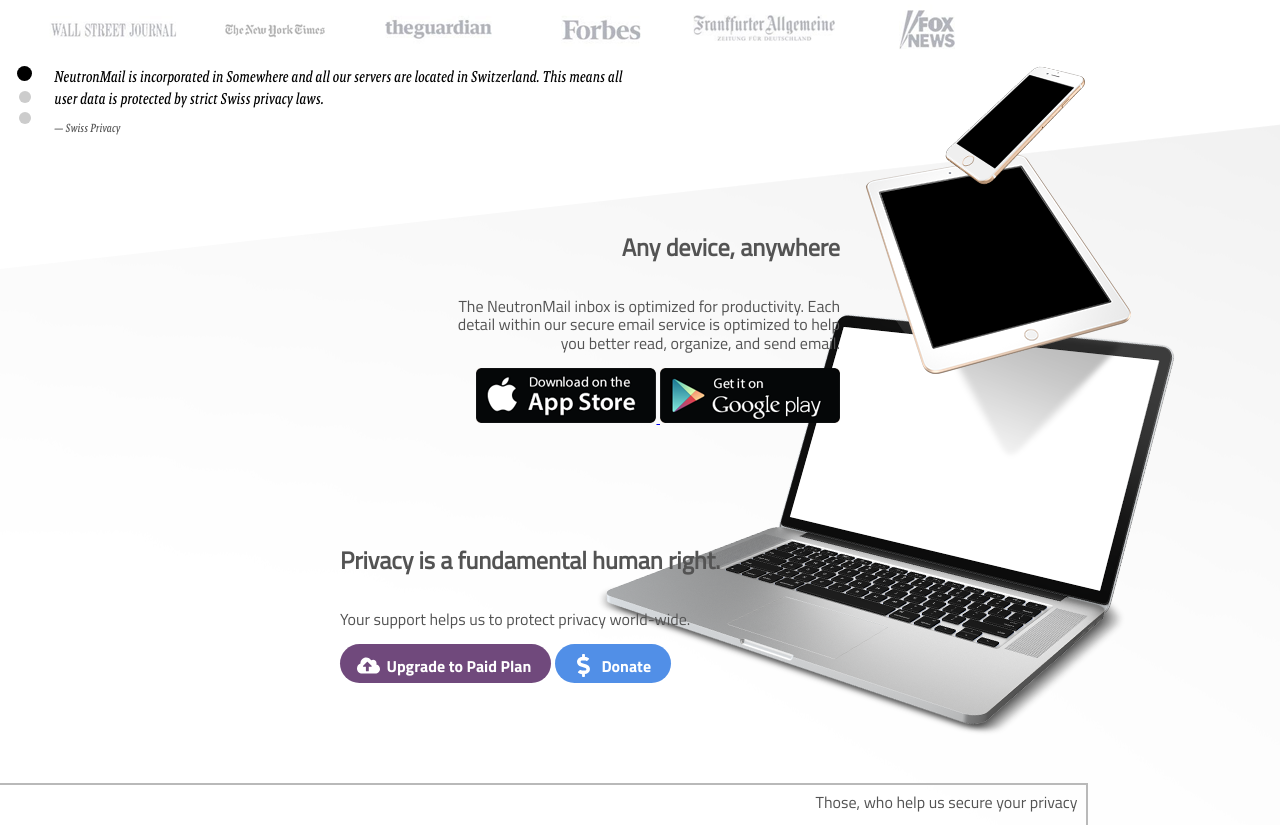
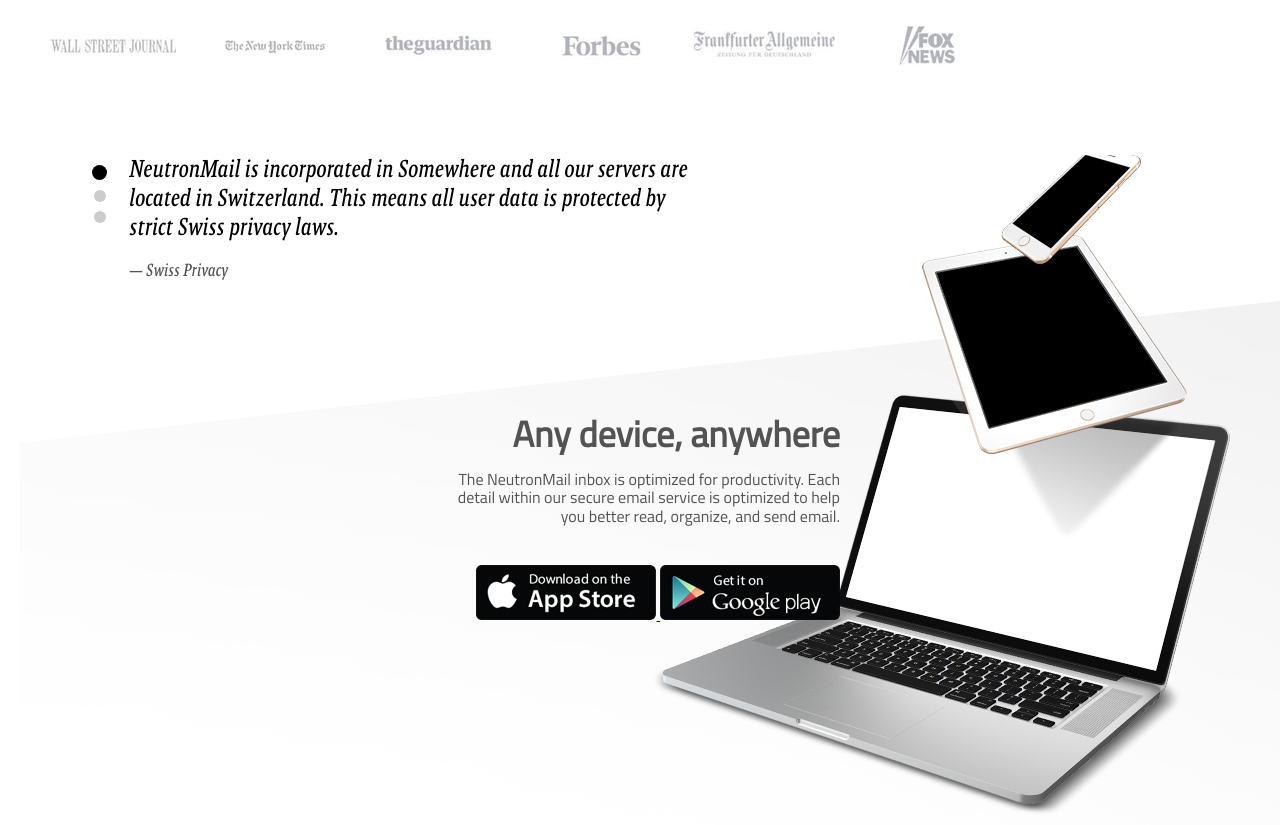
Before and after one commit to cyberspacedk/Neutron-Mail, a plain HTML site: page index.html in a window 1280 px wide. Shown: the part 1180-2005 px from the top of the page. Drawn offline with Linux system fonts and the light colour scheme.

Commit message:
pre-build

```diff
--- a/css/style.css
+++ b/css/style.css
@@ -102,11 +102,6 @@
 .user-login:hover .svg-login {
   transform: scale(1.2);
   left: -3px;
-}
-.user-signup:hover {
-  background-color: #ffffffb3;
-  color: var(--primary-color);
-  transition: all 0.5s ease-out;
 }
 
 /* MIDDLE PART OF HEADER */
@@ -244,6 +239,10 @@
   height: 215px;
   width: 2px;
 }
+/* SECTION SLOGAN */
+.section-slogan {
+  margin-bottom: 30px;
+}
 .slogan-wrap {
   display: inline-block;
   width: 600px;
@@ -252,7 +251,7 @@
 }
 .slogan-button {
   border: 1px solid #ccc;
-  padding: 25px 30px;
+  padding: 18px 30px;
   border-radius: 30px;
   font-size: 16px;
   color: var(--text-color);
@@ -276,8 +275,8 @@
   transition: all 0.3s linear;
 }
 /* hover */
-.slogan-button:hover{
-  background-color:var(--text-color);
+.slogan-button:hover {
+  background-color: var(--text-color);
   color: #fff;
   transition: all 0.2s linear;
 }
@@ -295,8 +294,8 @@
 }
 /* device image */
 .device {
-  background: url(../img/laptop.png) no-repeat 85% 0,
-              url(../img/back.png) no-repeat;
+  background: url(../img/laptop.png) no-repeat 93% -9px,
+    url(../img/back.png) no-repeat 19px 85px;
 }
 
 /* SLIDER */
@@ -305,11 +304,13 @@
   font-family: "Malaga", sans-serif;
   display: flex;
   align-items: flex-start;
+  margin: 73px 0 0 75px;
 }
 .quote-box__control {
   width: 20px;
   text-align: center;
   margin-right: 20px;
+  padding-top: 10px;
 }
 .quote-box__slide {
   width: 600px;
@@ -355,33 +356,46 @@
   transition: all 0.2s linear;
 }
 .cite {
-  font-size: 16px;
-  line-height: 22px;
+  font-size: 25px;
   color: #000;
   margin: 0;
 }
 .author {
-  font-size: 12px;
+  font-size: 18px;
   color: var(--text-color);
 }
 
 /* DOWNLOAD BOX */
 .download-box {
   width: 400px;
-  margin: 80px auto 100px;
-  display: flex;
-  flex-direction: column;
-  align-items: end;
+  margin: 180px auto 205px;
+  text-align: right;
+}
+.download-title {
+  font-size: 36px;
+  margin: 0;
 }
 .download-desc {
-  text-align: right;
+  margin-bottom: 40px;
 }
+
 /* UPGRADE BOX */
 .upgrade-box {
   display: flex;
   width: 600px;
   margin: 0 auto 100px;
   flex-direction: column;
+  text-align: center;
+}
+.upgrade-title{
+  font-size: 36px;
+  margin-bottom: 0;
+}
+.upgrade-desc{
+  font-size: 26px;
+}
+.upgrade-choose{
+  text-align: center;
 }
 .svg-upgrade {
   width: 23px;
@@ -393,14 +407,26 @@
 }
 .upgrade,
 .donate {
-  padding: 5px 20px;
-  border-radius: 20px;
+  padding: 10px 35px;
+  border-radius: 50px;
+  line-height: 35px;
+  transition: all 0.2s linear;
+
 }
 .upgrade {
   background-color: var(--primary-color);
+  margin-right: 50px;
 }
 .donate {
   background-color: var(--button-donate);
+}
+/* hover */
+.upgrade:hover,
+.donate:hover,
+.user-signup:hover{
+  transform: translateX(-5px) scale(1.1);
+  box-shadow: 3px 7px 7px 0px #8a8a8abf;
+  transition: all 0.2s linear;
 }
 /* WHO HELP STRIPE */
 .who-help {
@@ -451,7 +477,7 @@
 .footer-contact {
   text-align-last: left;
 }
-.footer-contact__link{
+.footer-contact__link {
   font-weight: 600;
 }
 .footer-title,
@@ -461,7 +487,7 @@
   line-height: 23px;
 }
 .footer-contact__text,
-.footer-copyright{
+.footer-copyright {
   color: var(--primary-color);
   font-weight: 700;
 }
@@ -487,11 +513,11 @@
   color: #fff;
   text-decoration: none;
 }
-.footer-social__link{
+.footer-social__link {
   margin-right: 25px;
   position: relative;
 }
-.footer-social__link::after{
+.footer-social__link::after {
   content: "\002F";
   position: absolute;
   right: -15px;
@@ -500,6 +526,6 @@
 /* hover */
 .footer-list__link:hover,
 .footer-social__link:hover,
-.footer-contact__link:hover{
+.footer-contact__link:hover {
   text-shadow: 0 0 5px #fff;
 }
```
